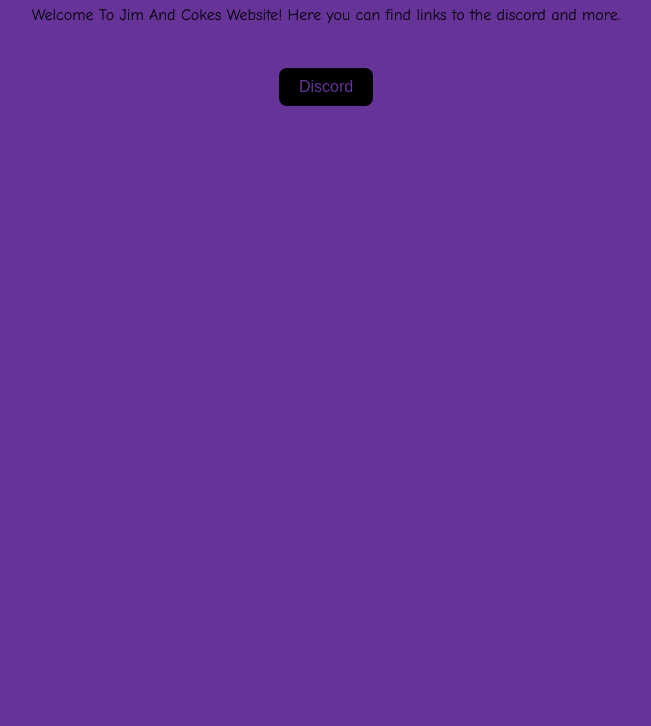
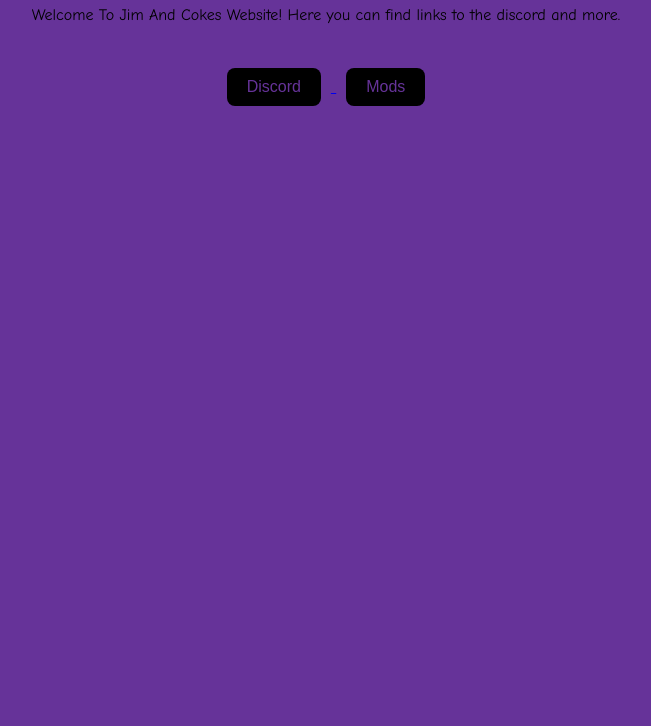
Before and after one commit to Cokeisw/jimandcoke, a plain HTML site: page Index.html in a window 1280 px wide. Shown: the part 74-800 px from the top of the page, without its empty margins (314-965 px from the left). Drawn offline with Linux system fonts and the light colour scheme.

Commit message:
Update Index.html

```diff
--- a/Index.html
+++ b/Index.html
@@ -13,6 +13,8 @@
     <div class="btn-group">
       <a href="https://discord.gg/jimandcoke">
         <button>Discord</button>
+      <a href="https://cokeisw.github.io/jimandcoke/Mods.html">
+        <button>Mods</button>
       </a>
     </div>
   </body>
```
